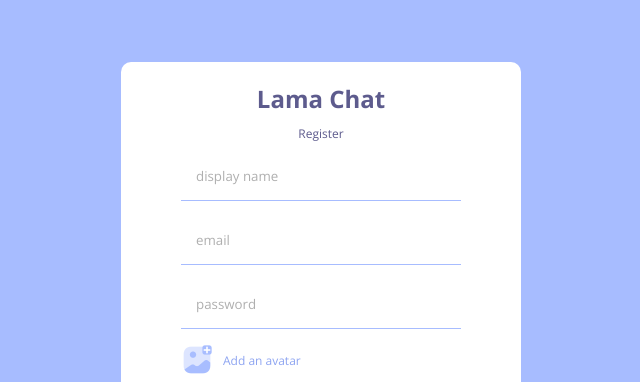
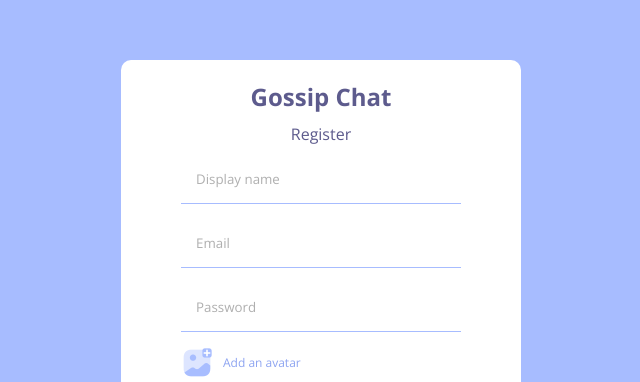
Before and after one commit to khoilu-1512/chat-app, a React (Create React App) app: page /register in a window 1280 px wide. Shown: the part 126-508 px from the top of the page, without its empty margins (319-959 px from the left). Built offline with nearby package versions, Linux system fonts and the light colour scheme; no server answers.

Commit message:
config firebase, change title login register page

```diff
--- a/src/firebase.js
+++ b/src/firebase.js
@@ -1,19 +1,20 @@
-import { initializeApp } from "firebase/app";
-import { getAuth } from "firebase/auth";
-import { getStorage } from "firebase/storage";
-import { getFirestore } from "firebase/firestore";
+import { initializeApp } from 'firebase/app';
+import { getAuth } from 'firebase/auth';
+import { getStorage } from 'firebase/storage';
+import { getFirestore } from 'firebase/firestore';
 
 const firebaseConfig = {
-  apiKey: process.env.REACT_APP_FIREBASE_KEY,
-  authDomain: "chat-ab746.firebaseapp.com",
-  projectId: "chat-ab746",
-  storageBucket: "chat-ab746.appspot.com",
-  messagingSenderId: "901216368405",
-  appId: "1:901216368405:web:8ec942ee51611df5c49b1c",
+  // apiKey: process.env.REACT_APP_FIREBASE_KEY,
+  apiKey: 'AIzaSyD55osyhXcr95xXvUx7SnhO20LKRfRAsiU',
+  authDomain: 'chat-66fd8.firebaseapp.com',
+  projectId: 'chat-66fd8',
+  storageBucket: 'chat-66fd8.appspot.com',
+  messagingSenderId: '489196980013',
+  appId: '1:489196980013:web:d7e7bbf59b6680a91ef5a4',
 };
 
 // Initialize Firebase
 export const app = initializeApp(firebaseConfig);
 export const auth = getAuth();
 export const storage = getStorage();
-export const db = getFirestore()
+export const db = getFirestore();
--- a/src/pages/Login.jsx
+++ b/src/pages/Login.jsx
@@ -1,7 +1,7 @@
-import React, { useState } from "react";
-import { useNavigate, Link } from "react-router-dom";
-import { signInWithEmailAndPassword } from "firebase/auth";
-import { auth } from "../firebase";
+import React, { useState } from 'react';
+import { useNavigate, Link } from 'react-router-dom';
+import { signInWithEmailAndPassword } from 'firebase/auth';
+import { auth } from '../firebase';
 
 const Login = () => {
   const [err, setErr] = useState(false);
@@ -14,23 +14,25 @@ const Login = () => {
 
     try {
       await signInWithEmailAndPassword(auth, email, password);
-      navigate("/")
+      navigate('/');
     } catch (err) {
       setErr(true);
     }
   };
   return (
-    <div className="formContainer">
-      <div className="formWrapper">
-        <span className="logo">Lama Chat</span>
-        <span className="title">Login</span>
+    <div className='formContainer'>
+      <div className='formWrapper'>
+        <span className='logo'>Gossip Chat</span>
+        <span className='title'>Login</span>
         <form onSubmit={handleSubmit}>
-          <input type="email" placeholder="email" />
-          <input type="password" placeholder="password" />
+          <input type='email' placeholder='Email' />
+          <input type='password' placeholder='Password' />
           <button>Sign in</button>
-          {err && <span>Something went wrong</span>}
+          {err && <span className='error'>Something went wrong</span>}
         </form>
-        <p>You don't have an account? <Link to="/register">Register</Link></p>
+        <p>
+          You don't have an account? <Link to='/register'>Register</Link>
+        </p>
       </div>
     </div>
   );
--- a/src/pages/Register.jsx
+++ b/src/pages/Register.jsx
@@ -1,10 +1,10 @@
-import React, { useState } from "react";
-import Add from "../img/addAvatar.png";
-import { createUserWithEmailAndPassword, updateProfile } from "firebase/auth";
-import { auth, db, storage } from "../firebase";
-import { ref, uploadBytesResumable, getDownloadURL } from "firebase/storage";
-import { doc, setDoc } from "firebase/firestore";
-import { useNavigate, Link } from "react-router-dom";
+import React, { useState } from 'react';
+import Add from '../img/addAvatar.png';
+import { createUserWithEmailAndPassword, updateProfile } from 'firebase/auth';
+import { auth, db, storage } from '../firebase';
+import { ref, uploadBytesResumable, getDownloadURL } from 'firebase/storage';
+import { doc, setDoc } from 'firebase/firestore';
+import { useNavigate, Link } from 'react-router-dom';
 
 const Register = () => {
   const [err, setErr] = useState(false);
@@ -36,7 +36,7 @@ const Register = () => {
               photoURL: downloadURL,
             });
             //create user on firestore
-            await setDoc(doc(db, "users", res.user.uid), {
+            await setDoc(doc(db, 'users', res.user.uid), {
               uid: res.user.uid,
               displayName,
               email,
@@ -44,8 +44,8 @@ const Register = () => {
             });
 
             //create empty user chats on firestore
-            await setDoc(doc(db, "userChats", res.user.uid), {});
-            navigate("/");
+            await setDoc(doc(db, 'userChats', res.user.uid), {});
+            navigate('/');
           } catch (err) {
             console.log(err);
             setErr(true);
@@ -60,25 +60,25 @@ const Register = () => {
   };
 
   return (
-    <div className="formContainer">
-      <div className="formWrapper">
-        <span className="logo">Lama Chat</span>
-        <span className="title">Register</span>
+    <div className='formContainer'>
+      <div className='formWrapper'>
+        <span className='logo'>Gossip Chat</span>
+        <span className='title'>Register</span>
         <form onSubmit={handleSubmit}>
-          <input required type="text" placeholder="display name" />
-          <input required type="email" placeholder="email" />
-          <input required type="password" placeholder="password" />
-          <input required style={{ display: "none" }} type="file" id="file" />
-          <label htmlFor="file">
-            <img src={Add} alt="" />
+          <input required type='text' placeholder='Display name' />
+          <input required type='email' placeholder='Email' />
+          <input required type='password' placeholder='Password' />
+          <input required style={{ display: 'none' }} type='file' id='file' />
+          <label htmlFor='file'>
+            <img src={Add} alt='' />
             <span>Add an avatar</span>
           </label>
           <button disabled={loading}>Sign up</button>
-          {loading && "Uploading and compressing the image please wait..."}
-          {err && <span>Something went wrong</span>}
+          {loading && 'Uploading and compressing the image please wait...'}
+          {err && <span className='error'>Something went wrong</span>}
         </form>
         <p>
-          You do have an account? <Link to="/register">Login</Link>
+          You do have an account? <Link to='/login'>Login</Link>
         </p>
       </div>
     </div>
--- a/src/style.scss
+++ b/src/style.scss
@@ -34,12 +34,11 @@
       color: #5d5b8d;
       font-weight: bold;
       font-size: 24px;
-
     }
 
     .title {
       color: #5d5b8d;
-      font-size: 12px;
+      font-size: 16px;
     }
 
     form {
@@ -78,6 +77,12 @@
           width: 32px;
         }
       }
+
+      .error {
+        color: red;
+        font-size: 12px;
+        text-align: center;
+      }
     }
     p {
       color: #5d5b8d;
@@ -102,7 +107,7 @@
     display: flex;
     overflow: hidden;
     @include tablet {
-     width: 90%;
+      width: 90%;
     }
 
     .sidebar {
```
